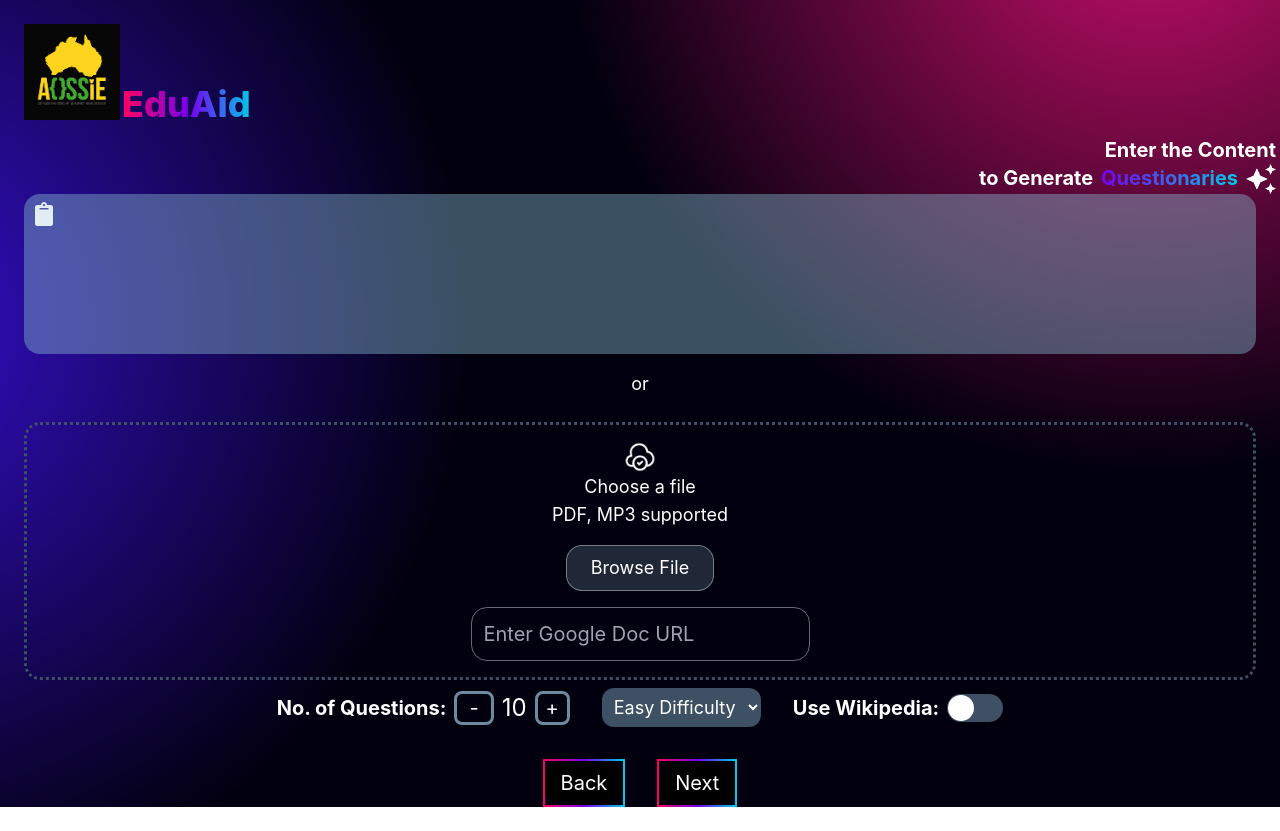
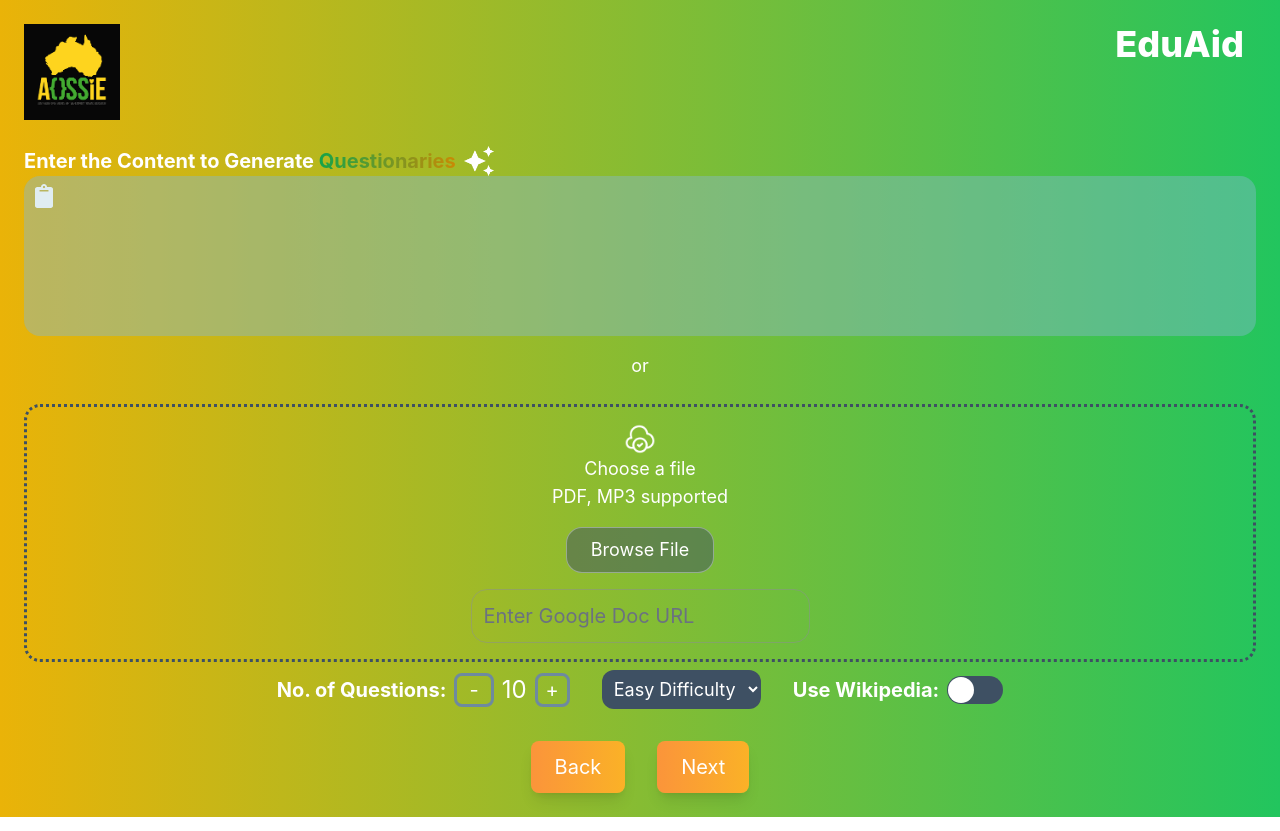
Before and after one commit to AOSSIE-Org/EduAid, a React (Create React App) app in the folder eduaid_web/: page /input in a window 1280 px wide. Built offline with nearby package versions, Linux system fonts and the light colour scheme.

Commit message:
Enhanced UI

```diff
--- a/eduaid_web/src/App.css
+++ b/eduaid_web/src/App.css
@@ -36,3 +36,24 @@
     transform: rotate(360deg);
   }
 }
+
+.text-shadow-white {
+  text-shadow: 0 0 3px white, 0 0 6px white;
+  transition: text-shadow 0.3s ease;
+}
+
+.text-shadow-white:hover {
+  text-shadow: 0 0 0px white, 0 0 0px white;
+}
+
+
+@keyframes gradient-animation {
+  0% { background-position: 0% 50%; }
+  50% { background-position: 100% 50%; }
+  100% { background-position: 0% 50%; }
+}
+
+button {
+  background-size: 200% 200%;
+  animation: gradient-animation 3s ease infinite;
+}
--- a/eduaid_web/src/pages/Home.jsx
+++ b/eduaid_web/src/pages/Home.jsx
@@ -49,16 +49,13 @@ const Home = () => {
   }, []);
 
   return (
-    <div className="popup w-screen h-screen bg-[#02000F] flex justify-center items-center">
-      <div className="w-full h-full bg-cust bg-opacity-50 bg-custom-gradient">
+    <div className="popup w-screen h-screen bg-black flex justify-center items-center">
+      <div className="w-full h-full bg-opacity-50 bg-gradient-to-r from-yellow-500 to-green-500">
         <div>
           <img src={logo} alt="logo" className="w-24 my-6 mx-6 block" />
           <div className="text-7xl text-center font-extrabold">
-            <span className="bg-gradient-to-r from-[#FF005C] to-[#7600F2] text-transparent bg-clip-text">
-              Edu
-            </span>
-            <span className="bg-gradient-to-r from-[#7600F2] to-[#00CBE7] text-transparent bg-clip-text">
-              Aid
+            <span className=" text-transparent bg-clip-text text-shadow-white">
+              EduAid
             </span>
           </div>
           <div className="text-white text-[1.5rem] text-center my-4">
@@ -70,19 +67,19 @@ const Home = () => {
           </div>
           <div className="flex flex-col items-end">
             <div className="my-6">
-              <div className="flex items-center rounded-l-2xl w-fit px-6 py-3 bg-gradient-to-r from-[#FF005C] via-[#7600F2] to-[#00CBE7] justify-center gap-4">
+              <div className="flex items-center rounded-l-2xl border-2 border-white w-fit px-6 py-3 bg-gradient-to-r from-yellow-500 via-green-500 to-yellow-500 justify-center gap-4">
                 <img src={starsImg} width={32} height={16} alt="" />
-                <div className="text-white text-xl">Doc/Audio Input</div>
+                <div className="text-white text-xl ">Doc/Audio Input</div>
               </div>
             </div>
             <div className="my-4">
-              <div className="flex items-center rounded-l-2xl w-fit px-6 py-3 bg-gradient-to-r from-[#FF005C] via-[#7600F2] to-[#00CBE7] justify-center gap-4">
+              <div className="flex items-center rounded-l-2xl w-fit border-2 border-white px-6 py-3 bg-gradient-to-r from-yellow-500 via-green-500 to-yellow-500 justify-center gap-4">
                 <img src={starsImg} width={32} height={16} alt="" />
                 <div className="text-white text-xl">In-depth questions gen</div>
               </div>
             </div>
             <div className="my-4">
-              <div className="flex items-center rounded-l-2xl w-fit px-6 py-3 bg-gradient-to-r from-[#FF005C] via-[#7600F2] to-[#00CBE7] justify-center gap-4">
+              <div className="flex items-center rounded-l-2xl w-fit px-6 py-3 border-2 border-white bg-gradient-to-r from-yellow-500 via-green-500 to-yellow-500 justify-center gap-4">
                 <img src={starsImg} width={32} height={16} alt="" />
                 <div className="text-white text-xl">
                   Dynamic Google Form Integration
@@ -90,24 +87,25 @@ const Home = () => {
               </div>
             </div>
           </div>
-          <div className="flex justify-center gap-6">
-            <div className="mt-8 rounded-2xl">
+          <div className="flex justify-center gap-6 mb-6">
+            <div className="mt-2 rounded-2xl">
               <a href="question-type">
-                <button className="items-center text-lg flex justify-center gap-4 text-white px-6 py-3 mx-auto mt-6 border-gradient hover:wave-effect rounded-md">
-                  Let’s get Started{" "}
+                <button className="items-center text-lg flex justify-center gap-4 text-white px-6 py-3 mx-auto mt-6 bg-gradient-to-r from-green-400 to-yellow-400 hover:from-yellow-500 hover:to-green-500 rounded-md shadow-lg hover:shadow-2xl transform hover:scale-105 transition-all duration-300">
+                  Let’s get Started
                   <img src={arrow} width={28} height={24} alt="" />
                 </button>
               </a>
             </div>
-            <div className="mt-8 rounded-2xl">
+            <div className="mt-2 rounded-2xl">
               <a href="history">
-                <button className="items-center text-lg flex justify-center gap-4 text-white px-6 py-3 mx-auto mt-6 border-gradient hover:wave-effect rounded-md">
+                <button className="items-center text-lg flex justify-center gap-4 text-white px-6 py-3 mx-auto mt-6 bg-gradient-to-r from-green-400 to-yellow-400 hover:from-yellow-500 hover:to-green-500 rounded-md shadow-lg hover:shadow-2xl transform hover:scale-105 transition-all duration-300">
                   Your previous Work!
                   <img src={arrow} width={28} height={24} alt="" />
                 </button>
               </a>
             </div>
           </div>
+
           <a
             href="https://github.com/AOSSIE-Org/EduAid"
             target="_blank"
--- a/eduaid_web/src/pages/Question_Type.jsx
+++ b/eduaid_web/src/pages/Question_Type.jsx
@@ -6,7 +6,11 @@ const Question_Type = () => {
   const [selectedOption, setSelectedOption] = useState(null);
 
   const handleOptionClick = (option) => {
-    setSelectedOption(option);
+    if (selectedOption === option) {
+      setSelectedOption(null);
+    } else {
+      setSelectedOption(option);
+    }
   };
 
   const handleSaveToLocalStorage = () => {
@@ -17,37 +21,36 @@ const Question_Type = () => {
 
   return (
     <div className="popup w-screen h-screen bg-[#02000F] flex justify-center items-center">
-      <div className="w-full h-full bg-cust bg-opacity-50 bg-custom-gradient p-6">
+      <div className="w-full h-full bg-opacity-50 bg-gradient-to-r from-yellow-500 to-green-500 p-6">
         <a href="/">
-          <div className="flex items-end gap-4">
-            <img src={logo} alt="logo" className="w-24 my-6 block" />
-            <div className="text-5xl mb-5 font-extrabold">
-              <span className="bg-gradient-to-r from-[#FF005C] to-[#7600F2] text-transparent bg-clip-text">
-                Edu
-              </span>
-              <span className="bg-gradient-to-r from-[#7600F2] to-[#00CBE7] text-transparent bg-clip-text">
-                Aid
+          <div className="flex items-center space-x-4">
+            <div className="flex items-end gap-4">
+              <img src={logo} alt="logo" className="w-24 my-6 block" />
+            </div>
+            <div className="absolute top-10 right-9 mt-6 mr-6 text-5xl font-extrabold">
+              <span className="text-white text-transparent bg-clip-text">
+                EduAid
               </span>
             </div>
           </div>
         </a>
-        <div className="text-4xl mt-6 text-white text-center font-extrabold">
+        <div className="text-4xl text-white text-center font-extrabold">
           What’s on your Mind?
         </div>
         <div className="mt-2 text-white text-xl text-center font-medium">
           Choose one
         </div>
-        <div className="flex flex-col items-center mt-8">
+        <div className="flex flex-col items-center mt-3">
           <div
             onClick={() => handleOptionClick("get_shortq")}
-            className="flex my-3 items-center w-full max-w-lg cursor-pointer rounded-xl gap-6 px-6 py-6 bg-opacity-50 bg-[#202838]"
+            className="flex my-3 items-center w-full max-w-lg cursor-pointer rounded-xl gap-6 px-6 py-4 bg-opacity-60 bg-gradient-to-r from-green-400 to-yellow-400 hover:from-yellow-500 hover:to-green-500 transform hover:scale-105 transition-all duration-300"
           >
             <div
               className={`w-10 h-10 rounded-full ${
                 selectedOption === "get_shortq"
-                  ? "bg-gradient-to-b from-[#405EED] to-[#01CBE7]"
+                  ? "bg-gradient-to-b  from-orange-300 to-yellow-300"
                   : "bg-[#999C9D]"
-              } `}
+              }`}
             ></div>
             <div className="text-white text-2xl font-medium">
               Short-Answer Type Questions
@@ -55,14 +58,14 @@ const Question_Type = () => {
           </div>
           <div
             onClick={() => handleOptionClick("get_mcq")}
-            className="flex my-3 items-center w-full max-w-lg cursor-pointer rounded-xl gap-6 px-6 py-6 bg-opacity-50 bg-[#202838]"
+            className="flex my-3 items-center w-full max-w-lg cursor-pointer rounded-xl gap-6 px-6 py-4 bg-opacity-60 bg-gradient-to-r from-green-400 to-yellow-400 hover:from-yellow-500 hover:to-green-500 transform hover:scale-105 transition-all duration-300"
           >
             <div
               className={`w-10 h-10 rounded-full ${
                 selectedOption === "get_mcq"
-                  ? "bg-gradient-to-b from-[#405EED] to-[#01CBE7]"
+                  ? "bg-gradient-to-b  from-orange-300 to-yellow-300"
                   : "bg-[#999C9D]"
-              } `}
+              }`}
             ></div>
             <div className="text-white text-2xl font-medium">
               Multiple Choice Questions
@@ -70,14 +73,14 @@ const Question_Type = () => {
           </div>
           <div
             onClick={() => handleOptionClick("get_boolq")}
-            className="flex my-3 items-center w-full max-w-lg cursor-pointer rounded-xl gap-6 px-6 py-6 bg-opacity-50 bg-[#202838]"
+            className="flex my-3 items-center w-full max-w-lg cursor-pointer rounded-xl gap-6 px-6 py-4 bg-opacity-60 bg-gradient-to-r from-green-400 to-yellow-400 hover:from-yellow-500 hover:to-green-500 transform hover:scale-105 transition-all duration-300"
           >
             <div
               className={`w-10 h-10 rounded-full ${
                 selectedOption === "get_boolq"
-                  ? "bg-gradient-to-b from-[#405EED] to-[#01CBE7]"
+                  ? "bg-gradient-to-b  from-orange-300 to-yellow-300"
                   : "bg-[#999C9D]"
-              } `}
+              }`}
             ></div>
             <div className="text-white text-2xl font-medium">
               True/False Questions
@@ -85,24 +88,24 @@ const Question_Type = () => {
           </div>
           <div
             onClick={() => handleOptionClick("get_problems")}
-            className="flex my-3 items-center w-full max-w-lg cursor-pointer rounded-xl gap-6 px-6 py-6 bg-opacity-50 bg-[#202838]"
+            className="flex my-3 items-center w-full max-w-lg cursor-pointer rounded-xl gap-6 px-6 py-4 bg-opacity-60 bg-gradient-to-r from-green-400 to-yellow-400 hover:from-yellow-500 hover:to-green-500 transform hover:scale-105 transition-all duration-300"
           >
             <div
               className={`w-10 h-10 rounded-full ${
                 selectedOption === "get_problems"
-                  ? "bg-gradient-to-b from-[#405EED] to-[#01CBE7]"
+                  ? "bg-gradient-to-b from-orange-300 to-yellow-300"
                   : "bg-[#999C9D]"
-              } `}
+              }`}
             ></div>
             <div className="text-white text-2xl font-medium">All Questions</div>
           </div>
         </div>
-        <div className="mx-auto text-center mt-10">
+        <div className="mx-auto text-center mt-5">
           {selectedOption ? (
             <a href="input">
               <button
                 onClick={handleSaveToLocalStorage}
-                className="rounded-2xl text-2xl text-white w-fit px-8 font-bold py-3 bg-gradient-to-r from-[#FF005C] via-[#7600F2] to-[#00CBE7]"
+                className="rounded-2xl text-2xl text-white w-fit px-8 font-bold py-3 bg-gradient-to-r from-orange-400 to-yellow-400 hover:from-orange-600 hover:to-yellow-600 active:from-orange-800 active:to-yellow-800 transform hover:scale-110 hover:shadow-lg hover:shadow-yellow-500/50 transition-all duration-300"
               >
                 Fire Up{"  "}🚀
               </button>
--- a/eduaid_web/src/pages/Text_Input.jsx
+++ b/eduaid_web/src/pages/Text_Input.jsx
@@ -27,10 +27,13 @@ const Text_Input = () => {
       formData.append("file", file);
 
       try {
-        const response = await fetch(`${process.env.REACT_APP_BASE_URL}/upload`, {
+        const response = await fetch(
+          `${process.env.REACT_APP_BASE_URL}/upload`,
+          {
             method: "POST",
             body: formData,
-        });
+          }
+        );
         const data = await response.json();
         setText(data.content || data.error);
       } catch (error) {
@@ -54,13 +57,16 @@ const Text_Input = () => {
     // Check if a Google Doc URL is provided
     if (docUrl) {
       try {
-        const response = await fetch(`${process.env.REACT_APP_BASE_URL}/get_content`, {
+        const response = await fetch(
+          `${process.env.REACT_APP_BASE_URL}/get_content`,
+          {
             method: "POST",
             headers: {
               "Content-Type": "application/json",
             },
             body: JSON.stringify({ document_url: docUrl }),
-        });
+          }
+        );
 
         if (response.ok) {
           const data = await response.json();
@@ -122,13 +128,16 @@ const Text_Input = () => {
         use_mediawiki: isToggleOn,
       });
 
-      const response = await fetch(`${process.env.REACT_APP_BASE_URL}/${endpoint}`, {
+      const response = await fetch(
+        `${process.env.REACT_APP_BASE_URL}/${endpoint}`,
+        {
           method: "POST",
           body: formData,
           headers: {
             "Content-Type": "application/json",
           },
-      });
+        }
+      );
 
       if (response.ok) {
         const responseData = await response.json();
@@ -162,7 +171,7 @@ const Text_Input = () => {
   };
 
   return (
-    <div className="popup bg-[#02000F] bg-custom-gradient min-h-screen">
+    <div className="popup bg-gradient-to-r from-yellow-500 to-green-500 min-h-screen relative">
       {loading && (
         <div className="fixed inset-0 z-50 flex items-center justify-center bg-opacity-50 bg-black">
           <div className="loader border-4 border-t-4 border-white rounded-full w-16 h-16 animate-spin"></div>
@@ -176,25 +185,21 @@ const Text_Input = () => {
         <a href="/">
           <div className="flex items-end gap-[2px]">
             <img src={logo} alt="logo" className="w-24 my-6 ml-6 block" />
-            <div className="text-4xl mb-5 font-extrabold">
-              <span className="bg-gradient-to-r from-[#FF005C] to-[#7600F2] text-transparent bg-clip-text">
-                Edu
-              </span>
-              <span className="bg-gradient-to-r from-[#7600F2] to-[#00CBE7] text-transparent bg-clip-text">
-                Aid
+            <div className="text-4xl absolute top-6 right-9 text-white mb-5 font-extrabold">
+              <span className="text-white text-transparent bg-clip-text">
+                EduAid
               </span>
             </div>
           </div>
         </a>
-        <div className="text-right mt-[-8px] mx-1">
-          <div className="text-white text-xl font-bold">Enter the Content</div>
-          <div className="text-white text-right justify-end flex gap-2 text-xl font-bold">
-            to Generate{" "}
-            <span className="bg-gradient-to-r from-[#7600F2] to-[#00CBE7] text-transparent bg-clip-text">
+        <div className="text-left mt-[2px] mx-6 flex items-center gap-2">
+          <div className="text-white text-xl font-bold">
+            Enter the Content to Generate{" "}
+            <span className="bg-gradient-to-r from-green-600 to-yellow-600 text-transparent bg-clip-text">
               Questionaries
-            </span>{" "}
+            </span>
+          </div>
           <img className="h-[30px] w-[30px]" src={stars} alt="stars" />
-          </div>
         </div>
 
         <div className="relative bg-[#83b6cc40] mx-6 rounded-2xl p-4 h-40">
@@ -246,7 +251,7 @@ const Text_Input = () => {
           <input
             type="text"
             placeholder="Enter Google Doc URL"
-            className="bg-transparent border border-[#cbd0dc80] text-white text-xl rounded-2xl p-3 w-fit outline-none"
+            className="bg-transparent border placeholder-gray-500 border-[#8b8e9680] text-white text-xl rounded-2xl p-3 w-fit outline-none"
             value={docUrl}
             onChange={(e) => setDocUrl(e.target.value)}
           />
@@ -293,20 +298,18 @@ const Text_Input = () => {
             />
           </div>
         </div>
-        <div className="flex justify-center gap-8 my-6">
+        <div className="flex justify-center gap-8 py-6">
           <a href="question-type">
-            <button className="bg-black items-center text-xl text-white px-4 py-2 border-gradient">
+            <button className="bg-gradient-to-r from-orange-400 to-yellow-400 hover:from-orange-600 hover:to-yellow-600 active:from-orange-800 active:to-yellow-800 transform hover:scale-110 hover:shadow-lg hover:shadow-yellow-500/50 transition-all duration-300 text-xl text-white px-6 py-3 rounded-lg shadow-lg">
               Back
             </button>
           </a>
-          {/* <a href="output"> */}
           <button
             onClick={handleSaveToLocalStorage}
-            className="bg-black items-center text-xl text-white px-4 py-2 border-gradient flex"
+            className="bg-gradient-to-r from-orange-400 to-yellow-400 hover:from-orange-600 hover:to-yellow-600 active:from-orange-800 active:to-yellow-800 transform hover:scale-110 hover:shadow-lg hover:shadow-yellow-500/50 transition-all duration-300 text-xl text-white px-6 py-3 rounded-lg shadow-lg"
           >
             Next
           </button>
-          {/* </a> */}
         </div>
       </div>
     </div>
```
Also changed, not shown: 1 other file (tests, documents, lock files or other folders). Lines whose indentation alone changed are shown as unchanged.
